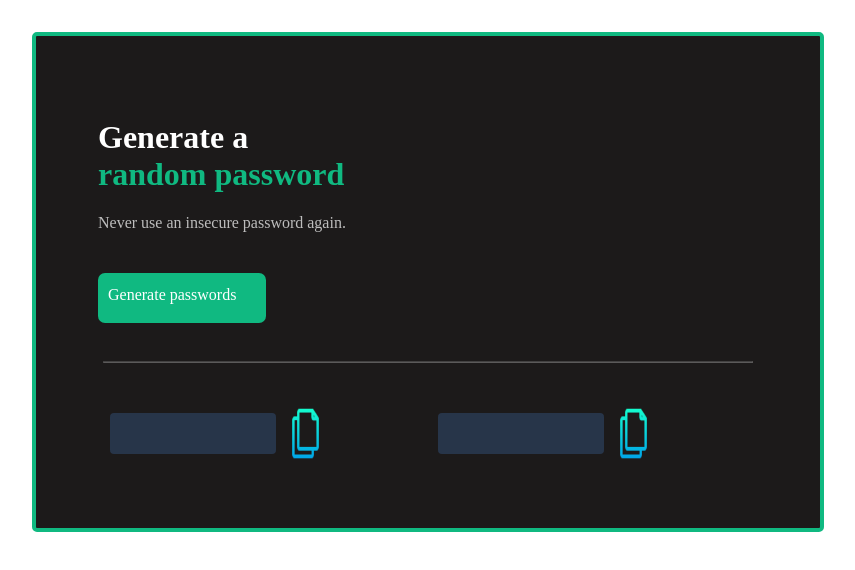
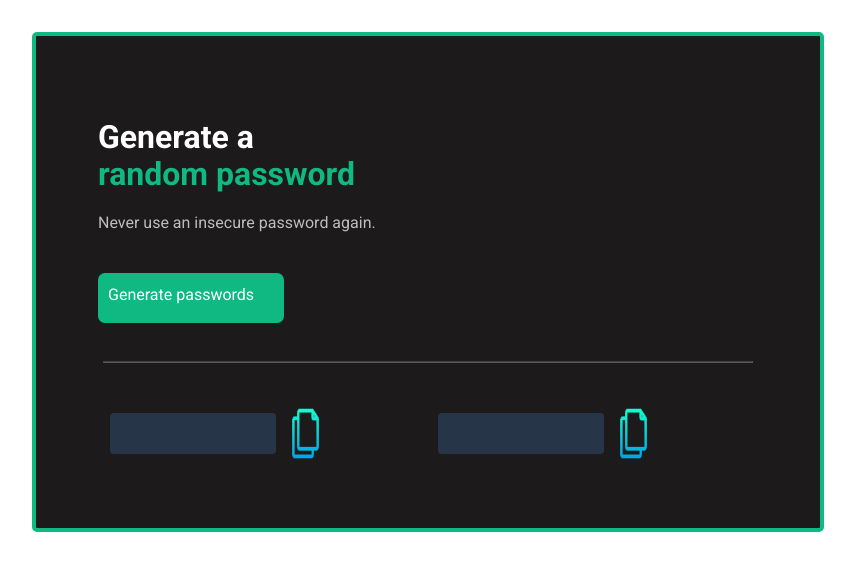
Before and after one commit to anneln/PassGenerator, a plain HTML site: page index.html in a window 1280 px wide. Shown: the whole page, without its empty margins (212-1067 px from the left). Drawn offline with nearby package versions, Linux system fonts and the light colour scheme.

Commit message:
add roboto police

```diff
--- a/index.css
+++ b/index.css
@@ -2,7 +2,9 @@
 html, body {
     margin: 0 auto;
     max-width: 1200px;
+    font-family: 'Roboto', sans-serif;
 }
+
 main {
     margin: 2em auto;;
     background-color: #1c1a1a;
--- a/index.html
+++ b/index.html
@@ -1,6 +1,9 @@
 <html>
     <head><link rel="stylesheet" href="https://cdnjs.cloudflare.com/ajax/libs/normalize/8.0.1/normalize.css">
         <link rel="stylesheet" href="index.css">
+        <link rel="preconnect" href="https://fonts.googleapis.com">
+        <link rel="preconnect" href="https://fonts.gstatic.com" crossorigin>
+        <link href="https://fonts.googleapis.com/css2?family=Roboto:wght@300;400;700&display=swap" rel="stylesheet">
     </head>
     <body>
         <main>
```
